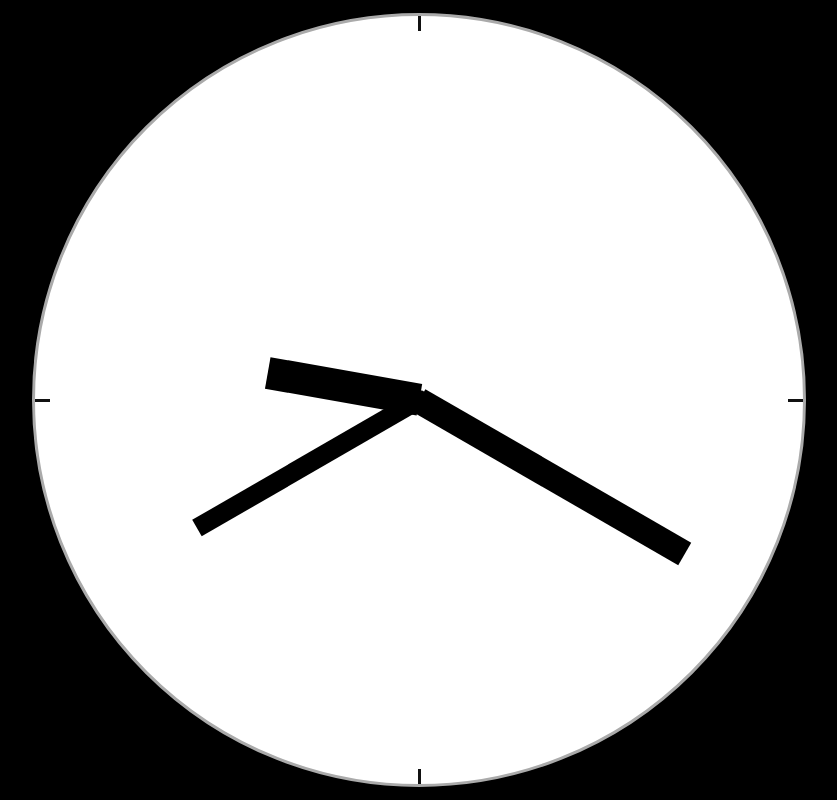
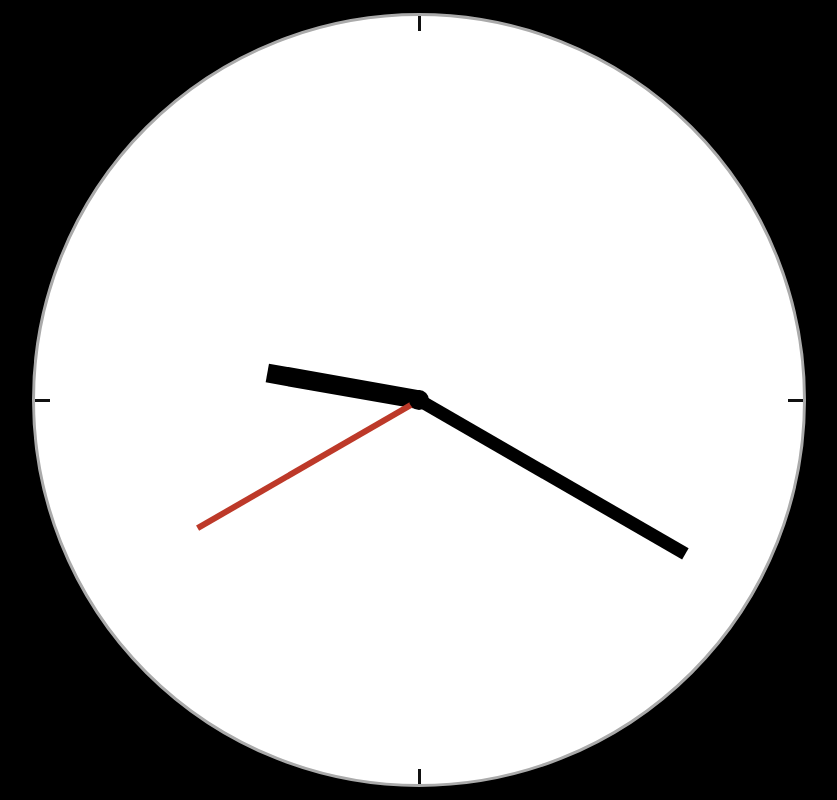
Before and after one commit to SJMosley/web-experiments, a plain HTML site: page clock/index.html in a window 1280 px wide. Shown: the whole page, without its empty margins (221-1058 px from the left). Drawn offline with Linux system fonts and the light colour scheme.

Commit message:
change second hand color, fix hand weights

```diff
--- a/clock/style.css
+++ b/clock/style.css
@@ -65,16 +65,16 @@ body{
 #seconds{
     position: absolute;
     height:20vw;
-    width:1.5vw;
+    width:.5vw;
     left: 0; right: 0; bottom: 20vw; top: 0;
     margin: auto;
-    background: #000000;
+    background: #BD3929;
     -webkit-transform-origin: bottom;
 }
 #minutes{
     position: absolute;
     height:24vw;
-    width:2vw;
+    width:1vw;
     left: 0; right: 0; bottom: 24vw; top: 0;
     margin: auto;
     background: #000000;
@@ -83,7 +83,7 @@ body{
 #hours{
     position: absolute;
     height:12vw;
-    width:2.5vw;
+    width:1.5vw;
     left: 0; right: 0; bottom: 12vw; top: 0;
     margin: auto;
     background: #000000;
```
Also changed, not shown: index.html (added, +12 -0 lines).
